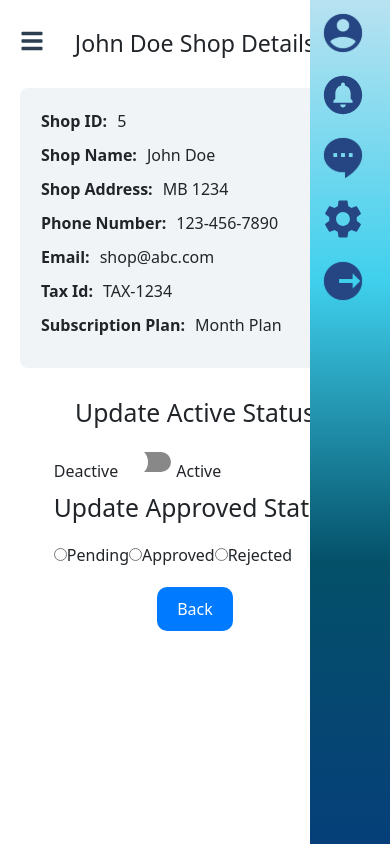
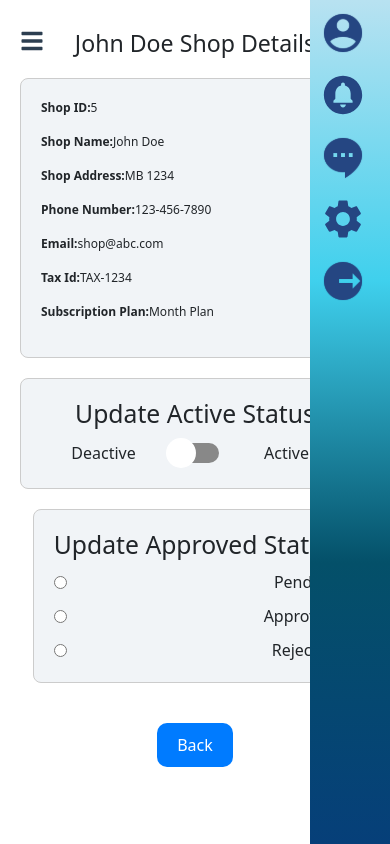
Before and after one commit to AhamedMinhaj456/Motorbike_Service_Station_Reservation_System, a React (Create React App) app in the folder frontend/: page /ShopDetails in a window 390 px wide. Built offline with nearby package versions, Linux system fonts and the light colour scheme.

Commit message:
solving problems with mobile view

```diff
--- a/frontend/src/admin/views/AdminDetailsWindow.css
+++ b/frontend/src/admin/views/AdminDetailsWindow.css
@@ -12,26 +12,20 @@
   text-align: center;
 }
 
-.admin-details-list {
-  overflow-y: auto;
+.admin-details-item {
+  background-color: #F1F4F7;
+  margin-bottom: 20px;
   width: 100%;
-  margin-top: 10px;
-  display: flex;
+  border: 1px solid #ccc;
+  border-radius: 8px;
+  padding: 20px;
   flex-direction: column;
   align-items: center;
-
+  transition: transform 0.3s, background-color 0.3s;
 }
 
-.admin-details-item {
-  width: 100%;
-  background-color: #F1F4F7;
-  margin-bottom: 20px;
-  border: 1px solid transparent;
-  border-radius: 8px;
-  padding: 20px;
-  display: flex;
-  flex-direction: column;
-  transition: border-color 0.3s;
+.admin-details-item p {
+  font-size: 14px;
 }
 
 .admin-details-item:hover {
@@ -40,19 +34,46 @@
   background: linear-gradient(to bottom, #eaeede, #9baab7);
 }
 
-.admin-details-list p {
-  margin-bottom: 10px;
-  transition: color 0.3s;
+.active-status-admin {
+  background-color: #F1F4F7;
+  margin-bottom: 20px;
+  width: 100%;
+  border: 1px solid #ccc;
+  border-radius: 8px;
+  padding: 20px;
+  flex-direction: column;
+  align-items: center;
+  transition: transform 0.3s, background-color 0.3s;
 }
 
-.admin-details-list p strong {
-  margin-right: 10px;
-  text-align: left;
+.active-status-admin:hover {
+  transform: translateY(-5px);
+  border-color: #007bff;
+  background: linear-gradient(to bottom, #eaeede, #9baab7);
 }
 
-.Reservation-details-list p span {
-  text-align: right;
+.active-status-admin h2 {
+  margin-top: 0;
+  margin-bottom: 10px;
+  text-align: center;
 }
+
+.active-status-admin label {
+  display: flex;
+  align-items: center;
+  justify-content: space-between;
+  margin-top: 10px;
+}
+
+.active-status-admin label span {
+  flex: 1;
+  text-align: center;
+}
+
+.active-status-admin label .react-switch-bg {
+  margin-left: 10px;
+}
+
 
 .back-button-3 {
   padding: 10px 20px;
@@ -89,4 +110,16 @@
     margin-left: 0px;
   }
 
+  .admin-details-item {
+    width: 100%;
+  }
+
+  .active-status-admin {
+    width: 100%;
+  }
+
+  .admin-details-item p {
+    font-size: 12px;
+  }
+
 }
--- a/frontend/src/admin/views/AdminDetailsWindow.jsx
+++ b/frontend/src/admin/views/AdminDetailsWindow.jsx
@@ -70,7 +70,6 @@ const AdminDetailsWindow = ({ adminId }) => {
   };
 
   return (
-
     <div className="admin-details-management">
       <div className="hamburger-icon" onClick={toggleSidebar}>
         <FaBars />
@@ -83,7 +82,6 @@ const AdminDetailsWindow = ({ adminId }) => {
       <div className="admin-details-management-content">
         <h3>{adminDetails.adminName} Admin Details</h3>
 
-        <div className="admin-details-list">
           <div className="admin-details-item">
             <p>
               <strong>Admin ID:</strong>
@@ -102,12 +100,9 @@ const AdminDetailsWindow = ({ adminId }) => {
               <strong>adminEmail:</strong>
               <span>{adminDetails.adminEmail}</span>
             </p>
-
           </div>
 
-          <div>
-
-            <div>
+          <div className="active-status-admin">
               <h2>Update Active Status</h2>
               <label>
                 <span>Deactive</span>
@@ -124,20 +119,15 @@ const AdminDetailsWindow = ({ adminId }) => {
                 />
                 <span>Active</span>
               </label>
-            </div>
-
           </div>
 
           <Link to={"/admin-management"}>
-            <button
-              className="back-button-3"
-              onClick={() => window.location.reload()}
-            >
+            <button className="back-button-3" onClick={() => window.location.reload()}>
               Back
             </button>
           </Link>
         </div>
-      </div>
+
 
       <RightSidebar />
     </div>
--- a/frontend/src/admin/views/AdminProfileWindow.css
+++ b/frontend/src/admin/views/AdminProfileWindow.css
@@ -45,7 +45,8 @@
     background-color: #e0e0e0;
 }
 
-.input {
+.profile-form input,
+.password-form input {
     width: 100%;
     padding: 10px;
     margin-bottom: 16px;
--- a/frontend/src/admin/views/CustomerDetailsWindow.css
+++ b/frontend/src/admin/views/CustomerDetailsWindow.css
@@ -13,26 +13,16 @@ h3 {
   text-align: center;
 }
 
-.customer-details-list {
-  overflow-y: auto;
+.customer-details-item {
+  background-color: #F1F4F7;
+  margin-bottom: 20px;
   width: 100%;
-  margin-top: 10px;
-  display: flex;
+  border: 1px solid #ccc;
+  border-radius: 8px;
+  padding: 20px;
   flex-direction: column;
   align-items: center;
-
-}
-
-.customer-details-item {
-  width: 100%;
-  background-color: #F1F4F7;
-  margin-bottom: 20px;
-  border: 1px solid transparent;
-  border-radius: 8px;
-  padding: 20px;
-  display: flex;
-  flex-direction: column;
-  transition: border-color 0.3s;
+  transition: transform 0.3s, background-color 0.3s;
 }
 
 .customer-details-item:hover {
@@ -41,19 +31,48 @@ h3 {
   background: linear-gradient(to bottom, #eaeede, #9baab7);
 }
 
-
-.customer-details-list p {
-  margin-bottom: 10px;
-  transition: color 0.3s;
+.customer-details-item p {
+  font-size: 14px;
 }
 
-.customer-details-list p strong {
-  margin-right: 10px;
-  text-align: left;
+.active-status-customer {
+  background-color: #F1F4F7;
+  margin-bottom: 20px;
+  width: 100%;
+  border: 1px solid #ccc;
+  border-radius: 8px;
+  padding: 20px;
+  flex-direction: column;
+  align-items: center;
+  transition: transform 0.3s, background-color 0.3s;
 }
 
-.Reservation-details-list p span {
-  text-align: right;
+.active-status-customer:hover {
+  transform: translateY(-5px);
+  border-color: #007bff;
+  background: linear-gradient(to bottom, #eaeede, #9baab7);
+}
+
+.active-status-customer h2 {
+  margin-top: 0;
+  margin-bottom: 10px;
+  text-align: center;
+}
+
+.active-status-customer label {
+  display: flex;
+  align-items: center;
+  justify-content: space-between;
+  margin-top: 10px;
+}
+
+.active-status-customer label span {
+  flex: 1;
+  text-align: center;
+}
+
+.active-status-customer label .react-switch-bg {
+  margin-left: 10px;
 }
 
 .back-button-2 {
@@ -91,4 +110,16 @@ h3 {
     margin-left: 0px;
   }
 
+  .customer-details-item {
+    width: 100%;
+  }
+
+  .active-status-customer {
+    width: 100%;
+  }
+
+  .customer-details-item p {
+    font-size: 12px;
+  }
+
 }
--- a/frontend/src/admin/views/CustomerDetailsWindow.jsx
+++ b/frontend/src/admin/views/CustomerDetailsWindow.jsx
@@ -77,7 +77,6 @@ const CustomerDetailsWindow = ({ customerId }) => {
   };
 
   return (
-
     <div className="customer-details-management">
       <div className="hamburger-icon" onClick={toggleSidebar}>
         <FaBars />
@@ -90,7 +89,6 @@ const CustomerDetailsWindow = ({ customerId }) => {
       <div className="customer-details-management-content">
         <h3>{customerDetails.customerName} Customer Details</h3>
 
-        <div className="customer-details-list">
           <div className="customer-details-item">
             <p>
               <strong>Customer ID:</strong>
@@ -104,7 +102,6 @@ const CustomerDetailsWindow = ({ customerId }) => {
               <strong>Customer Username:</strong>
               <span>{customerDetails.customerUsername}</span>
             </p>
-
             <p>
               <strong>Phone Number:</strong>
               <span>{customerDetails.customerPhoneNumber}</span>
@@ -113,12 +110,9 @@ const CustomerDetailsWindow = ({ customerId }) => {
               <strong>customerEmail:</strong>
               <span>{customerDetails.customerEmail}</span>
             </p>
-
           </div>
 
-          <div>
-
-            <div>
+          <div className="active-status-customer">
             <h2>Update Active Status</h2>
             <label>
               <span>Deactive</span>
@@ -137,8 +131,6 @@ const CustomerDetailsWindow = ({ customerId }) => {
             </label>
         </div>
 
-          </div>
-
         <Link to={"/user-management"}>
           <button
             className="back-button-2"
@@ -148,7 +140,6 @@ const CustomerDetailsWindow = ({ customerId }) => {
           </button>
         </Link>
       </div>
-      </div>
 
       <RightSidebar />
     </div>
--- a/frontend/src/admin/views/ShopDetailsWindow.css
+++ b/frontend/src/admin/views/ShopDetailsWindow.css
@@ -13,25 +13,20 @@
   text-align: center;
 }
 
-.shop-details-list {
-  overflow-y: auto;
+.shop-details-item {
+  background-color: #F1F4F7;
+  margin-bottom: 20px;
   width: 100%;
-  margin-top: 10px;
-  display: flex;
+  border: 1px solid #ccc;
+  border-radius: 8px;
+  padding: 20px;
   flex-direction: column;
   align-items: center;
+  transition: transform 0.3s, background-color 0.3s;
 }
 
-.shop-details-item {
-  width: 100%;
-  background-color: #f1f4f7;
-  margin-bottom: 20px;
-  border: 1px solid transparent;
-  border-radius: 8px;
-  padding: 20px;
-  display: flex;
-  flex-direction: column;
-  transition: border-color 0.3s;
+.shop-details-item p {
+  font-size: 14px;
 }
 
 .shop-details-item:hover {
@@ -40,30 +35,84 @@
   background: linear-gradient(to bottom, #eaeede, #9baab7);
 }
 
-.shop-details-list p {
-  margin-bottom: 10px;
-  transition: color 0.3s;
+.active-status-shop {
+  background-color: #F1F4F7;
+  margin-bottom: 20px;
+  width: 100%;
+  border: 1px solid #ccc;
+  border-radius: 8px;
+  padding: 20px;
+  flex-direction: column;
+  align-items: center;
+  transition: transform 0.3s, background-color 0.3s;
 }
 
-.shop-details-list p strong {
-  margin-right: 10px;
-  text-align: left;
+.active-status-shop:hover {
+  transform: translateY(-5px);
+  border-color: #007bff;
+  background: linear-gradient(to bottom, #eaeede, #9baab7);
 }
 
-.shop-details-list p span {
-  text-align: right;
+.active-status-shop h2 {
+  margin-top: 0;
+  margin-bottom: 10px;
+  text-align: center;
 }
 
-.shop-details-list .switch-container,
-.shop-details-list .radio-container {
-  margin-top: 20px;
+.active-status-shop label {
   display: flex;
   align-items: center;
+  justify-content: space-between;
+  margin-top: 10px;
 }
 
-.switch-container label,
-.radio-container label {
-  margin-right: 10px;
+.active-status-shop label span {
+  flex: 1;
+  text-align: center;
+}
+
+.active-status-shop label .react-switch-bg {
+  margin-left: 10px;
+}
+
+.approved-status-shop {
+  background-color: #F1F4F7;
+  margin-bottom: 20px;
+  width: 100%;
+  border: 1px solid #ccc;
+  border-radius: 8px;
+  padding: 20px;
+  flex-direction: column;
+  align-items: center;
+  transition: transform 0.3s, background-color 0.3s;
+}
+
+.approved-status-shop:hover {
+  transform: translateY(-5px);
+  border-color: #007bff;
+  background: linear-gradient(to bottom, #eaeede, #9baab7);
+}
+
+.approved-status-shop h2 {
+  margin-top: 0;
+  margin-bottom: 10px;
+  text-align: center;
+}
+
+.approved-status-shop label {
+  display: flex;
+  align-items: center;
+  justify-content: space-between;
+  margin-top: 10px;
+}
+
+.approved-status-shop label span {
+  flex: 1;
+  text-align: center;
+}
+
+.approved-status-shop input[type="radio"] {
+  margin-right: 5px;
 }
 
 .back-button-1 {
@@ -100,4 +149,20 @@
   .shop-details-management-content {
     margin-left: 0px;
   }
+
+  .shop-details-item {
+    width: 100%;
+  }
+
+  .active-status-shop {
+    width: 100%;
+  }
+
+  .shop-details-item p {
+    font-size: 12px;
+  }
+
+  .approved-status-shop {
+    width: 100%;
+  }
 }
--- a/frontend/src/admin/views/ShopDetailsWindow.jsx
+++ b/frontend/src/admin/views/ShopDetailsWindow.jsx
@@ -78,7 +78,6 @@ const ShopDetailsWindow = ({ shopId }) => {
   };
 
   return (
-
     <div className="shop-details-management">
       <div className="hamburger-icon" onClick={toggleSidebar}>
         <FaBars />
@@ -91,7 +90,6 @@ const ShopDetailsWindow = ({ shopId }) => {
       <div className="shop-details-management-content">
         <h3>{shopDetails.shopName} Shop Details</h3>
 
-        <div className="shop-details-list">
         <div className="shop-details-item">
           <p>
             <strong>Shop ID:</strong>
@@ -101,12 +99,10 @@ const ShopDetailsWindow = ({ shopId }) => {
             <strong>Shop Name:</strong>
             <span>{shopDetails.shopName}</span>
           </p>
-
           <p>
             <strong>Shop Address:</strong>
             <span>{shopDetails.shopAddress}</span>
           </p>
-
           <p>
             <strong>Phone Number:</strong>
             <span>{shopDetails.contactNumber}</span>
@@ -125,9 +121,7 @@ const ShopDetailsWindow = ({ shopId }) => {
           </p>
         </div>
 
-          <div>
-
-            <div>
+        <div className="active-status-shop">
           <h2>Update Active Status</h2>
           <label>
             <span>Deactive</span>
@@ -146,6 +140,7 @@ const ShopDetailsWindow = ({ shopId }) => {
           </label>
         </div>
         <div>
+          <div className="approved-status-shop">
             <h2>Update Approved Status</h2>
             <div>
               <label>
@@ -186,16 +181,10 @@ const ShopDetailsWindow = ({ shopId }) => {
             Back
           </button>
         </Link>
-        </div>
 
       </div>
-
-
-
       <RightSidebar />
     </div>
-
-
   );
 };
 
```
Also changed, not shown: frontend/src/admin/views/SubscriptionPlansManagamentWindow.jsx (indentation only). Lines whose indentation alone changed are shown as unchanged.
